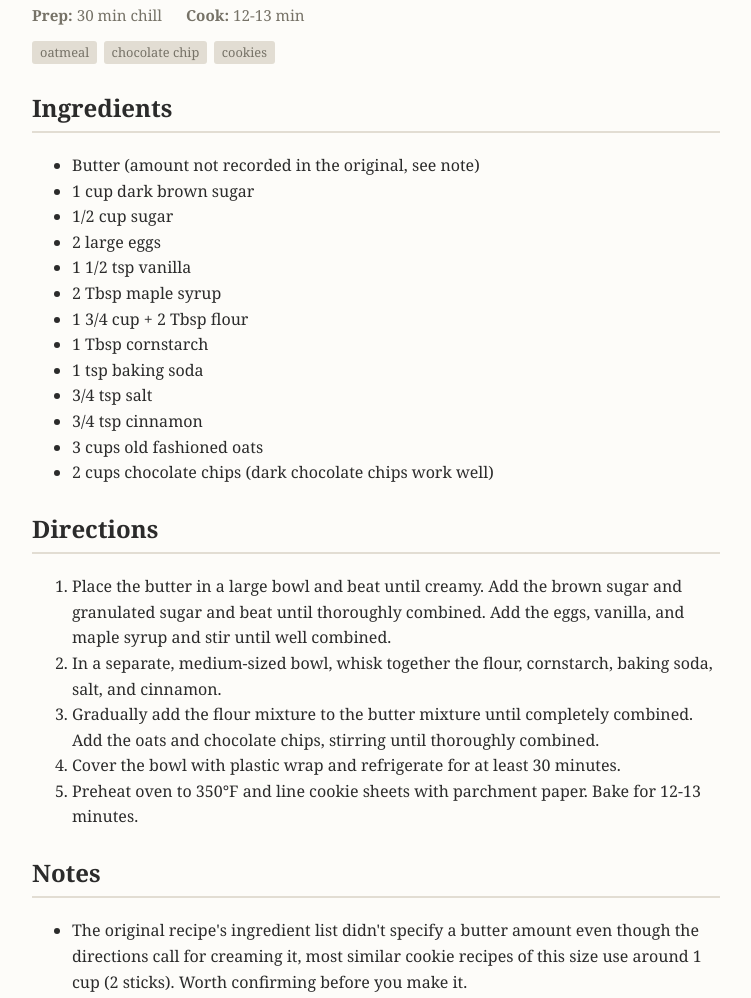
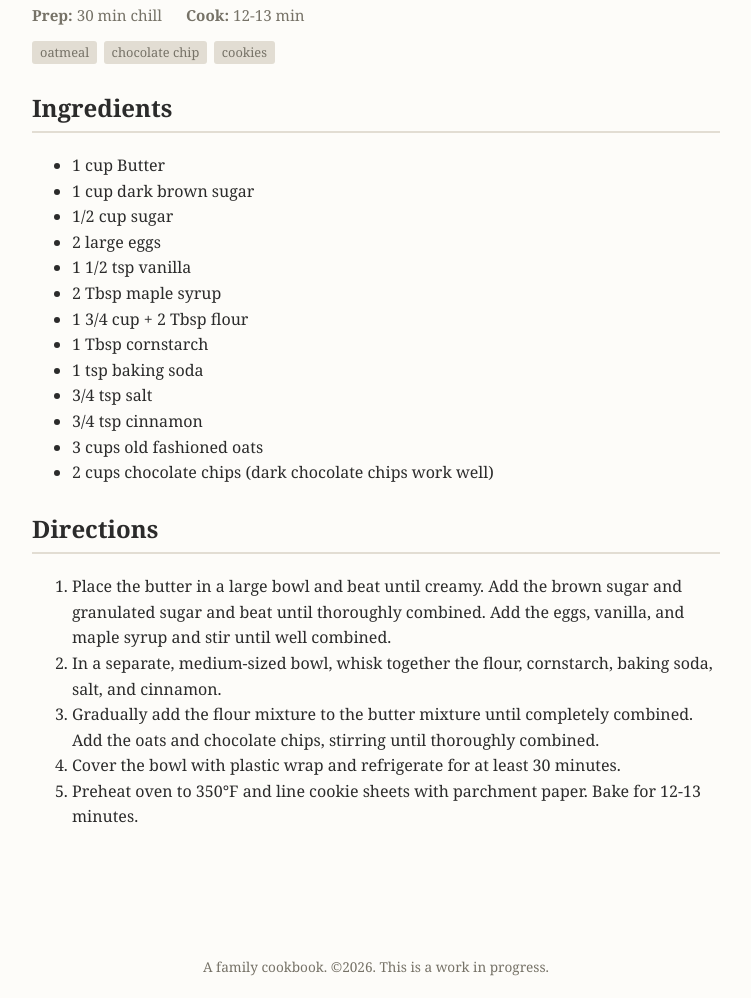
Before and after one commit to Eric15774/just-recipes, an Eleventy site: page src/recipes/oatmeal-chocolate-chip-cookies.md in a window 1280 px wide. Shown: the part 203-1201 px from the top of the page, without its empty margins (264-1015 px from the left). Built offline with nearby package versions, Linux system fonts and the light colour scheme; Eleventy itself is replaced by a stand-in of ours; files that its build step writes are made by us from their sources.

Commit message:
Specify butter amount in cookie recipe
Updated the butter amount in the ingredients section to 1 cup for clarity.

```diff
--- a/src/recipes/oatmeal-chocolate-chip-cookies.md
+++ b/src/recipes/oatmeal-chocolate-chip-cookies.md
@@ -9,7 +9,7 @@
 
 ## Ingredients
 
-- Butter (amount not recorded in the original, see note)
+- 1 cup Butter
 - 1 cup dark brown sugar
 - 1/2 cup sugar
 - 2 large eggs
@@ -30,7 +30,3 @@
 3. Gradually add the flour mixture to the butter mixture until completely combined. Add the oats and chocolate chips, stirring until thoroughly combined.
 4. Cover the bowl with plastic wrap and refrigerate for at least 30 minutes.
 5. Preheat oven to 350°F and line cookie sheets with parchment paper. Bake for 12-13 minutes.
-
-## Notes
-
-- The original recipe's ingredient list didn't specify a butter amount even though the directions call for creaming it, most similar cookie recipes of this size use around 1 cup (2 sticks). Worth confirming before you make it.
```
